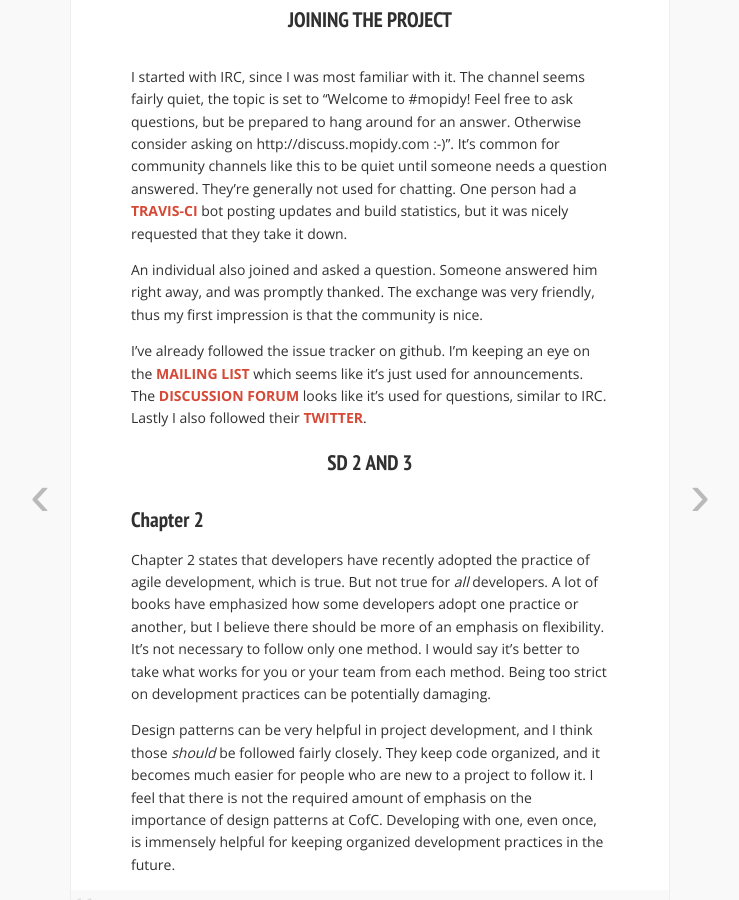
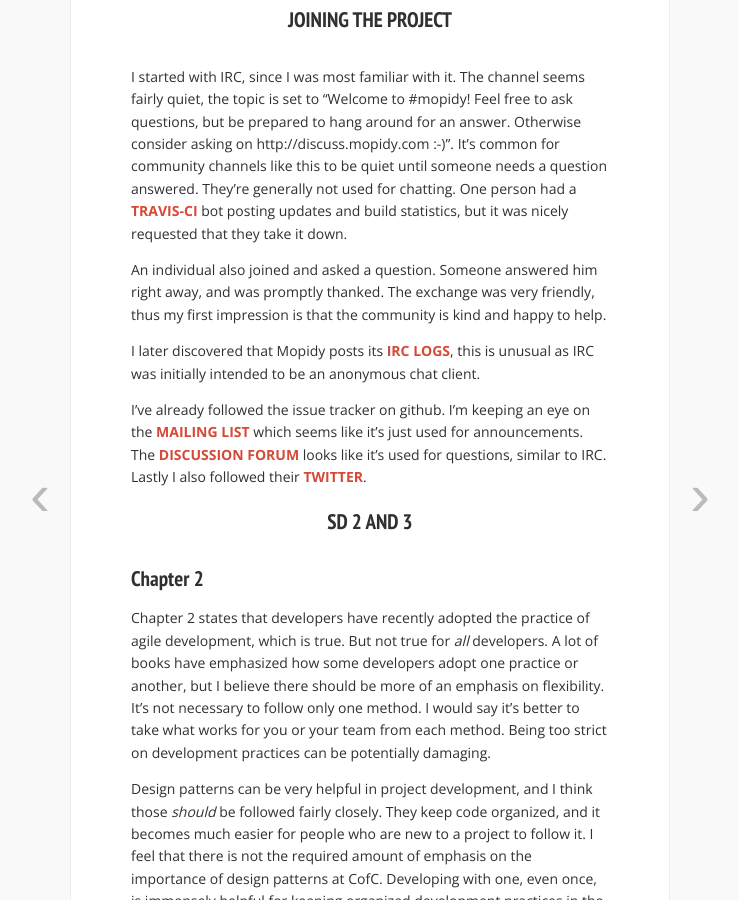
Before and after one commit to Lixxia/lixxia.github.io, a Jekyll site: the page built from _posts/2015-01-26-joining.md, in a window 1280 px wide and 900 px high, scrolled down 934 px. Shown: the whole window, without its empty margins (270-1009 px from the left). Built offline with Jekyll 4.4.1, drawn with Linux system fonts in a browser that asks for light colours; nearby versions of some CDN libraries; Markdown is read by kramdown in place of the engine named in the settings; comment, search, counter and statistics services are not loaded.

Commit message:
updating post

```diff
--- a/_posts/2015-01-26-joining.md
+++ b/_posts/2015-01-26-joining.md
@@ -15,7 +15,9 @@ I've been using IRC for several years already and am constantly on a CS channel
 # Joining the Project
 I started with IRC, since I was most familiar with it. The channel seems fairly quiet, the topic is set to "Welcome to #mopidy! Feel free to ask questions, but be prepared to hang around for an answer. Otherwise consider asking on http://discuss.mopidy.com :-)". It's common for community channels like this to be quiet until someone needs a question answered. They're generally not used for chatting. One person had a [Travis-ci](https://travis-ci.org/recent) bot posting updates and build statistics, but it was nicely requested that they take it down.
 
-An individual also joined and asked a question. Someone answered him right away, and was promptly thanked. The exchange was very friendly, thus my first impression is that the community is nice.
+An individual also joined and asked a question. Someone answered him right away, and was promptly thanked. The exchange was very friendly, thus my first impression is that the community is kind and happy to help.
+
+I later discovered that Mopidy posts its [IRC logs](https://botbot.me/freenode/mopidy/), this is unusual as IRC was initially intended to be an anonymous chat client.
 
 I've already followed the issue tracker on github. I'm keeping an eye on the [mailing list](https://groups.google.com/forum/?fromgroups=#!forum/mopidy) which seems like it's just used for announcements. The [discussion forum](https://discuss.mopidy.com/) looks like it's used for questions, similar to IRC. Lastly I also followed their [twitter](https://twitter.com/mopidy).
 
```
